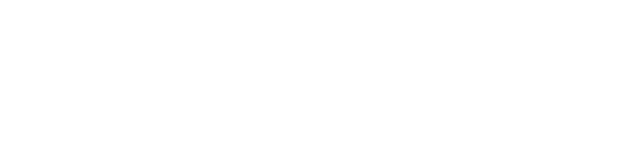
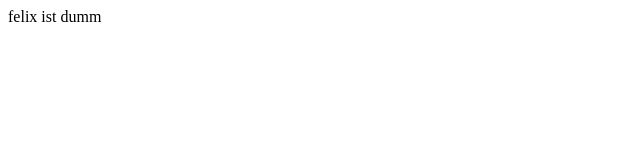
Before and after one commit to Fernandini2008/yurrgurt14, a plain HTML site: page index.html in a window 1280 px wide. Shown: the whole page, without its empty margins (0-640 px from the left). Drawn offline with Linux system fonts and the light colour scheme.

Commit message:
Update index.html

```diff
--- a/index.html
+++ b/index.html
@@ -2,5 +2,8 @@
 <head> </head>
 <body>
 
+
+felix ist dumm
+
 </body>
 </html>
```
